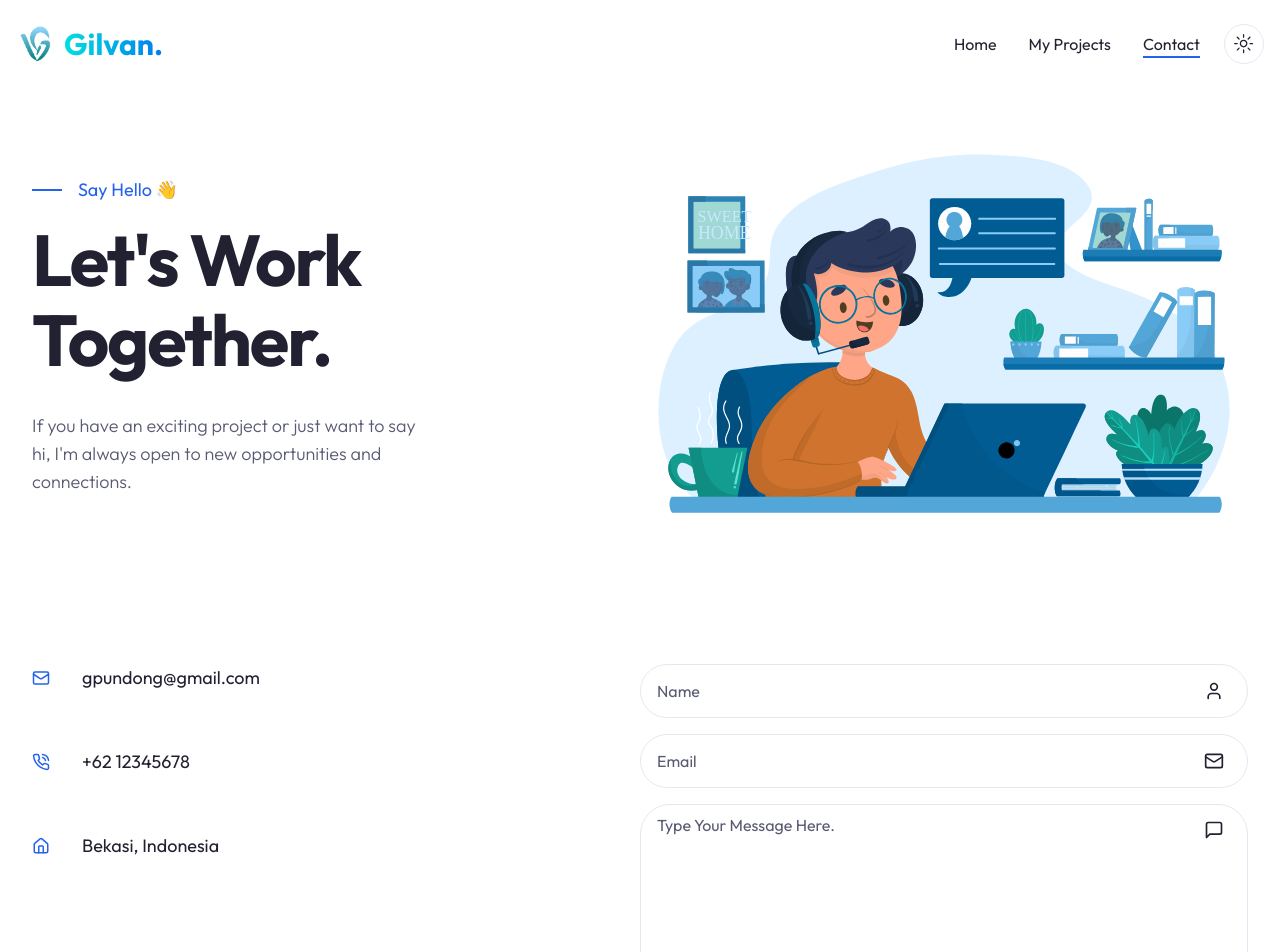
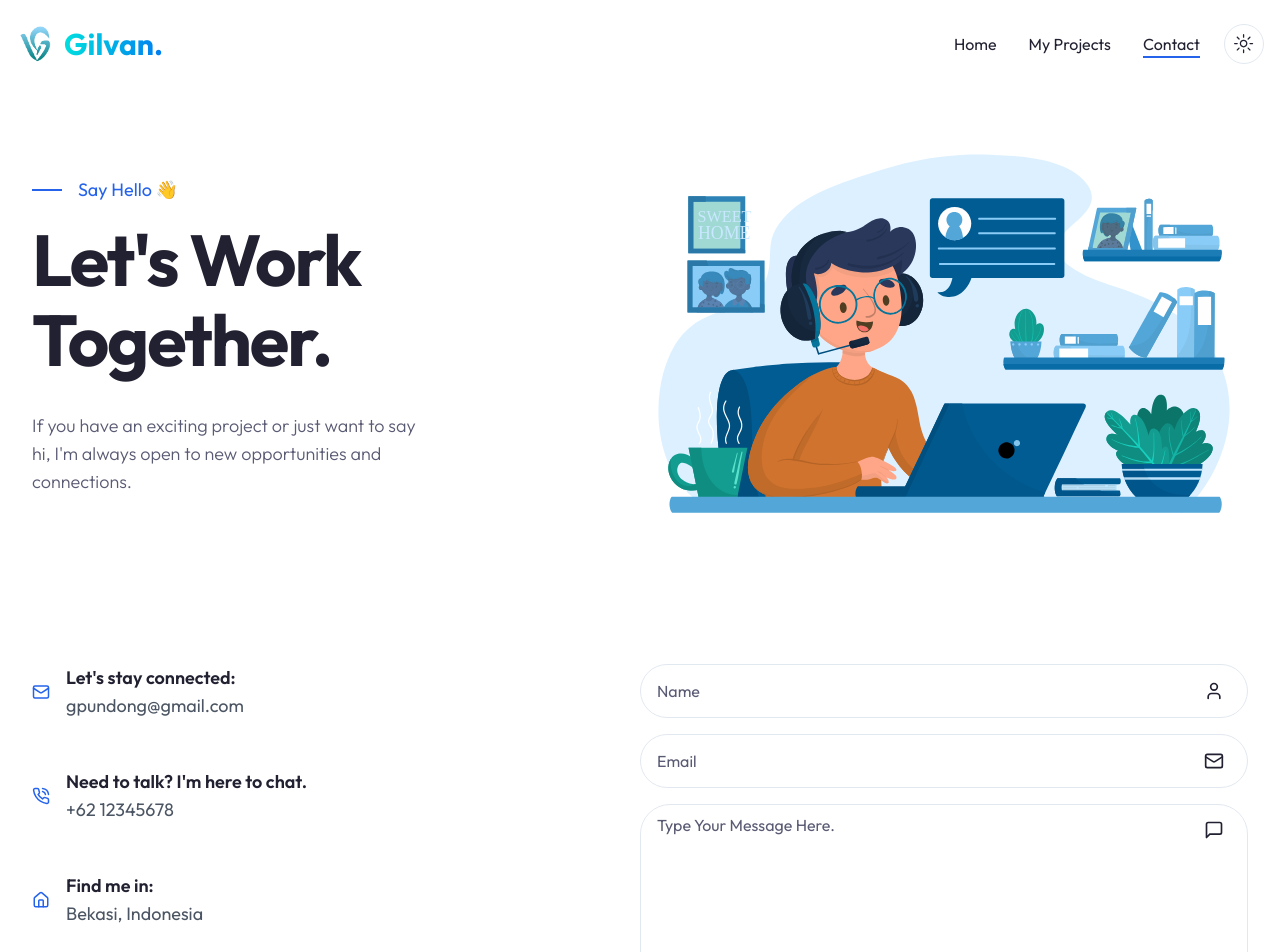
Before and after one commit to gillpann/personal-portfolio, a Next.js app: page /contact in a window 1280 px wide. Shown: the top 952 px of the page. Built offline with nearby package versions, Linux system fonts and the light colour scheme.

Commit message:
update section contact

```diff
--- a/app/contact/page.jsx
+++ b/app/contact/page.jsx
@@ -11,41 +11,70 @@ const Contact = () => {
                 <div className="grid xl:grid-cols-2 pt-12 xl:h-[480px] mb-6 xl:mb-24">
                     {/* text */}
                     <div className="flex flex-col justify-center">
-                        <div className="flex items-center gap-x-4 text-primary text-lg mb-4" data-aos="fade-down">
+                    <div
+                        className="flex items-center gap-x-4 text-primary text-lg mb-4"
+                        data-aos="fade-down"
+                    >
                         <span className="w-[30px] h-[2px] bg-primary"></span>
                         Say Hello 👋
                     </div>
-                        <h1 className="h1 max-w-md mb-8" data-aos="fade-right">Let's Work Together.</h1>
-                        <p className="subtitle max-w-[400px]" data-aos="fade-up">If you have an exciting project or just want to say hi, I'm always open to new opportunities and connections.</p>
+                    <h1 className="h1 max-w-md mb-8" data-aos="fade-right">
+                        Let's Work Together.
+                    </h1>
+                    <p className="subtitle max-w-[400px]" data-aos="fade-up">
+                        If you have an exciting project or just want to say hi, I'm
+                        always open to new opportunities and connections.
+                    </p>
                     </div>
                     {/* illustration */}
-                    <div className="hidden xl:flex w-full bg-contact_illustration_light dark:bg-contact_illustration_dark bg-contain bg-top bg-no-repeat" data-aos="fade-left"></div>
+                    <div
+                    className="hidden xl:flex w-full bg-contact_illustration_light dark:bg-contact_illustration_dark bg-contain bg-top bg-no-repeat"
+                    data-aos="fade-left"
+                    ></div>
                 </div>
                 {/* info text & form */}
                 <div className="grid xl:grid-cols-2 mb-24 xl:mb-32">
                     {/* info text */}
-                    <div className="flex flex-col gap-y-4 xl:gap-y-14 mb-12 xl:mb-24 text-base xl:text-lg" data-aos="fade-up">
+                    <div
+                    className="flex flex-col gap-y-6 xl:gap-y-12 mb-12 xl:mb-24 text-base xl:text-lg"
+                    data-aos="fade-up"
+                    >
                     {/* mail */}
-                        <div className="flex items-center gap-x-8">
-                            <MailIcon size={18} className="text-primary"/>
-                            <div>gpundong@gmail.com</div>
+                    <div className="flex items-center gap-x-4">
+                        <MailIcon size={18} className="text-primary" />
+                        <div className="flex flex-col">
+                        <div className="font-semibold">
+                            Let's stay connected:
+                        </div>
+                        <div className="text-gray-600">gpundong@gmail.com</div>
+                        </div>
                     </div>
                     {/* phone */}
-                        <div className="flex items-center gap-x-8">
-                            <PhoneCall size={18} className="text-primary"/>
-                            <div>+62 12345678</div>
+                    <div className="flex items-center gap-x-4">
+                        <PhoneCall size={18} className="text-primary" />
+                        <div className="flex flex-col">
+                        <div className="font-semibold">
+                            Need to talk? I'm here to chat.
                         </div>
-                        {/* addres */}
-                        <div className="flex items-center gap-x-8">
-                            <HomeIcon size={18} className="text-primary"/>
-                            <div>Bekasi, Indonesia</div>
+                        <div className="text-gray-600">+62 12345678</div>
                         </div>
                     </div>
-                    <Form/>
+                    {/* address */}
+                    <div className="flex items-center gap-x-4">
+                        <HomeIcon size={18} className="text-primary" />
+                        <div className="flex flex-col">
+                        <div className="font-semibold">
+                            Find me in:
+                        </div>
+                        <div className="text-gray-600">Bekasi, Indonesia</div>
+                        </div>
+                    </div>
+                    </div>
+                    <Form />
                 </div>
             </div>
         </section>
-    )
+    );
 }
 
 export default Contact
--- a/components/Footer.jsx
+++ b/components/Footer.jsx
@@ -12,7 +12,7 @@ const Footer = () => {
             />
             {/* copyright */}
             <div className="text-white">
-                &copy; 2024 Create by Ahmad Gilvan. All rights reserved.
+                &copy; 2024 Created by Ahmad Gilvan. All rights reserved.
             </div>
             </div>
         </div>
```
Lines whose indentation alone changed are shown as unchanged.
